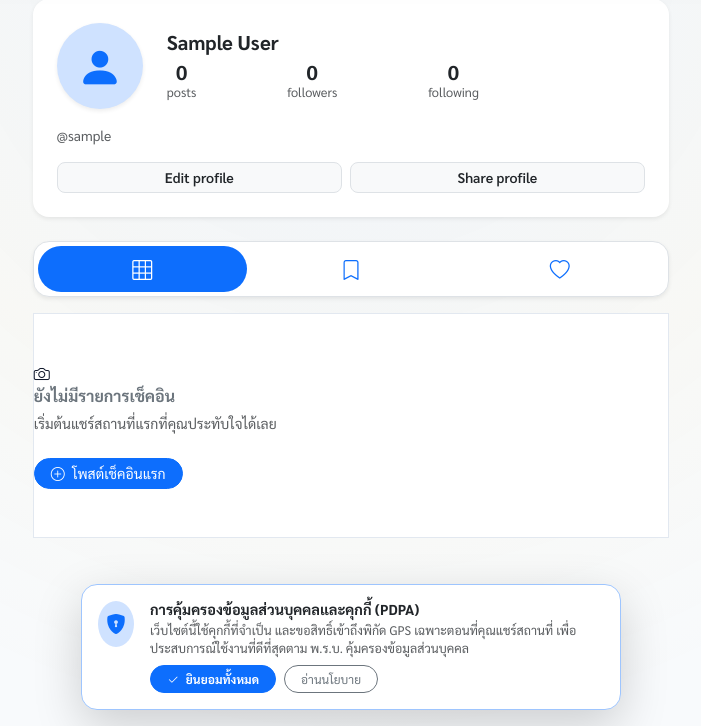
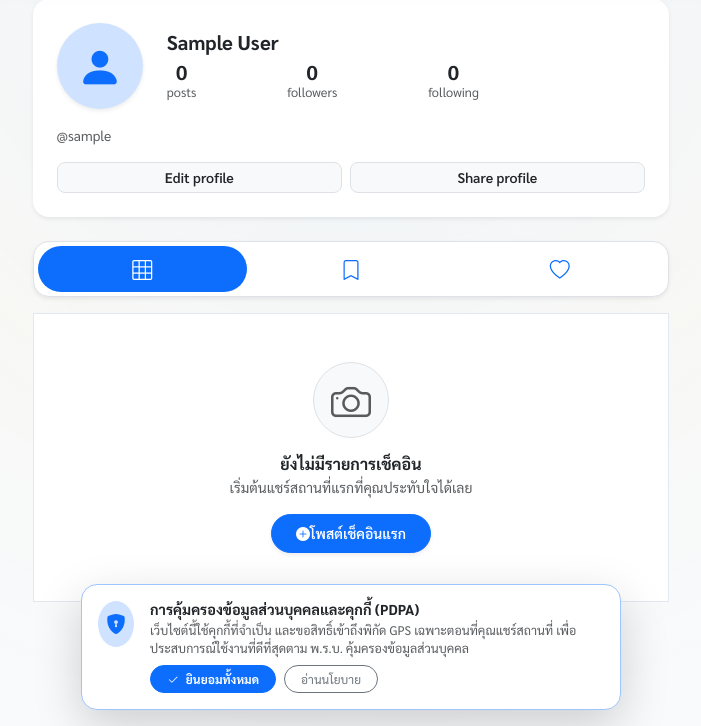
Before and after one commit to lnapoon/Thi-Ni-Thi-Nai, a Django app: page /accounts/profile/ in a window 1280 px wide. Shown: the part 74-800 px from the top of the page, without its empty margins (289-990 px from the left). Run offline with Django 5.2, Linux system fonts and the light colour scheme; the visitor is signed in with stand-in values (Sample User, id 1); data comes from the database, SQL or seed files in the repository; data that the repository does not hold is empty.

```diff
--- a/templates/accounts/profile.html
+++ b/templates/accounts/profile.html
@@ -159,13 +159,15 @@
             {% endfor %}
           </div>
         {% else %}
-          <div class="empty-state py-5 my-2">
-            <i class="bi bi-camera"></i>
-            <h6 class="fw-bold text-secondary">ยังไม่มีรายการเช็คอิน</h6>
-            <p class="text-muted small">เริ่มต้นแชร์สถานที่แรกที่คุณประทับใจได้เลย</p>
+          <div class="empty-state text-center py-5 my-3 d-flex flex-column align-items-center justify-content-center">
+            <div class="d-inline-flex align-items-center justify-content-center bg-light rounded-circle mb-3 border shadow-2xs" style="width: 76px; height: 76px;">
+              <i class="bi bi-camera fs-1 text-muted"></i>
+            </div>
+            <h6 class="fw-bold text-dark mb-1">ยังไม่มีรายการเช็คอิน</h6>
+            <p class="text-muted small mb-3">เริ่มต้นแชร์สถานที่แรกที่คุณประทับใจได้เลย</p>
             {% if is_owner %}
-              <a href="{% url 'checkins:create' %}" class="btn btn-primary btn-sm rounded-pill px-3 mt-2">
-                <i class="bi bi-plus-circle me-1"></i> โพสต์เช็คอินแรก
+              <a href="{% url 'checkins:create' %}" class="btn btn-primary btn-sm rounded-pill px-4 py-2 fw-semibold shadow-sm d-inline-flex align-items-center">
+                <i class="bi bi-plus-circle-fill me-1.5"></i> โพสต์เช็คอินแรก
               </a>
             {% endif %}
           </div>
@@ -188,10 +190,12 @@
               {% endfor %}
             </div>
           {% else %}
-            <div class="empty-state py-5 my-2">
-              <i class="bi bi-bookmark"></i>
-              <h6 class="fw-bold text-secondary">ยังไม่มีโพสต์ที่บันทึกไว้</h6>
-              <p class="text-muted small">กดไอคอนบันทึก 🔖 ใต้โพสต์ที่คุณสนใจเพื่อเก็บไว้ดูภายหลัง</p>
+            <div class="empty-state text-center py-5 my-3 d-flex flex-column align-items-center justify-content-center">
+              <div class="d-inline-flex align-items-center justify-content-center bg-light rounded-circle mb-3 border shadow-2xs" style="width: 76px; height: 76px;">
+                <i class="bi bi-bookmark fs-1 text-muted"></i>
+              </div>
+              <h6 class="fw-bold text-dark mb-1">ยังไม่มีโพสต์ที่บันทึกไว้</h6>
+              <p class="text-muted small mb-0">กดไอคอนบันทึกใต้โพสต์ที่คุณสนใจเพื่อเก็บไว้ดูภายหลัง</p>
             </div>
           {% endif %}
         </div>
@@ -211,10 +215,12 @@
               {% endfor %}
             </div>
           {% else %}
-            <div class="empty-state py-5 my-2">
-              <i class="bi bi-heart"></i>
-              <h6 class="fw-bold text-secondary">ยังไม่มีโพสต์ที่กดถูกใจ</h6>
-              <p class="text-muted small">แตะสองครั้งบนรูปภาพ ❤️ เพื่อกดถูกใจโพสต์ที่คุณชื่นชอบ</p>
+            <div class="empty-state text-center py-5 my-3 d-flex flex-column align-items-center justify-content-center">
+              <div class="d-inline-flex align-items-center justify-content-center bg-light rounded-circle mb-3 border shadow-2xs" style="width: 76px; height: 76px;">
+                <i class="bi bi-heart fs-1 text-muted"></i>
+              </div>
+              <h6 class="fw-bold text-dark mb-1">ยังไม่มีโพสต์ที่กดถูกใจ</h6>
+              <p class="text-muted small mb-0">แตะสองครั้งบนรูปภาพเพื่อกดถูกใจโพสต์ที่คุณชื่นชอบ</p>
             </div>
           {% endif %}
         </div>
```
